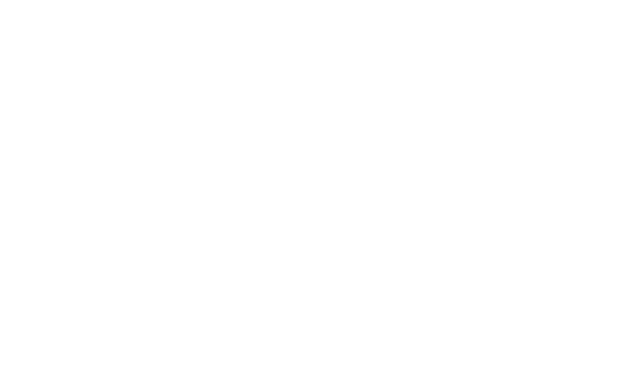
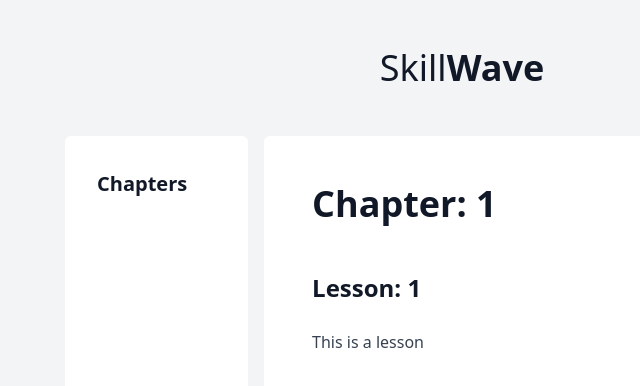
Before and after one commit to tiburcekouagou/nuxt-online-course-app, a Nuxt app: page /course/chapter/1/lesson/1 in a window 1280 px wide. Before the commit this address had no page. Shown: the top 386 px of the page, without its empty margins (178-818 px from the left). Built offline with nearby package versions, Linux system fonts and the light colour scheme.

Commit message:
created a dynamic lesson path

```diff
--- /dev/null
+++ b/pages/course/chapter/[chapterSlug]/lesson/[lessonSlug].vue
@@ -0,0 +1,12 @@
+<script setup lang="ts">
+const route = useRoute()
+
+</script>
+
+<template>
+  <article>
+      <h1>Chapter: {{ route.params.chapterSlug }}</h1>
+      <h2>Lesson: {{ route.params.lessonSlug }}</h2>
+      <p>This is a lesson</p>
+  </article>
+</template>
```
